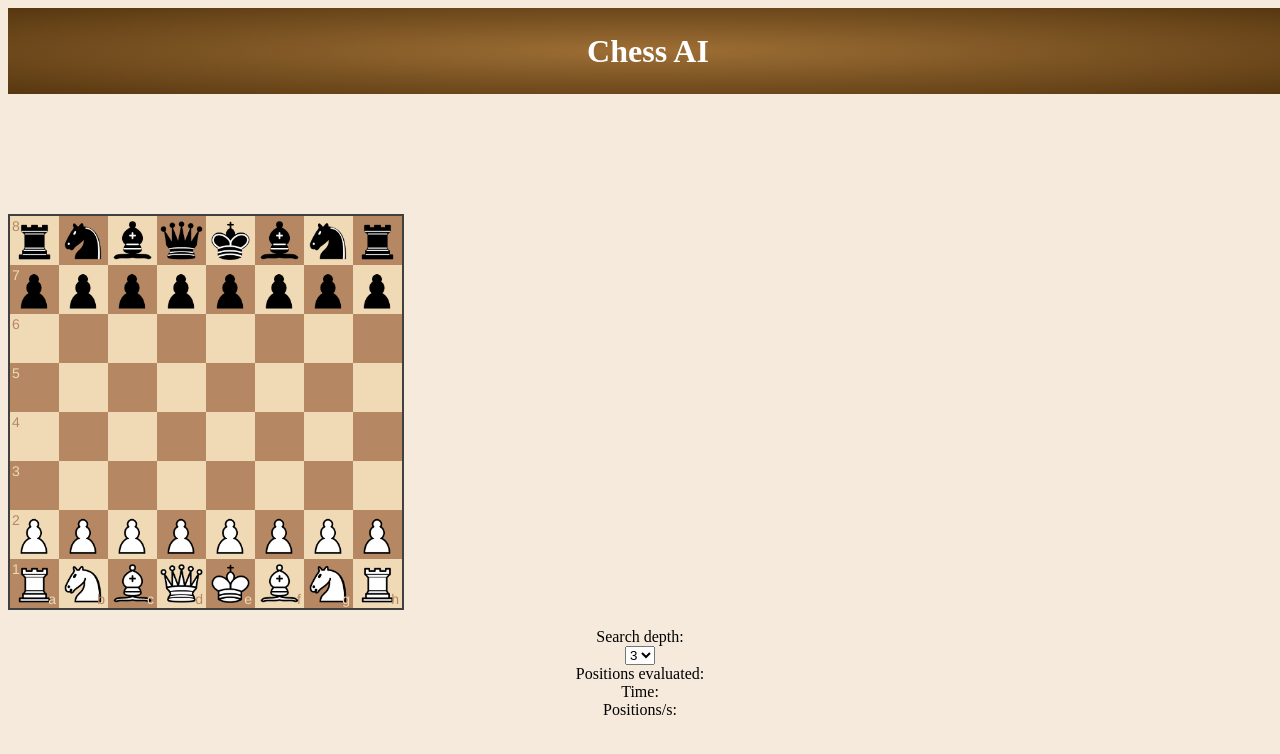
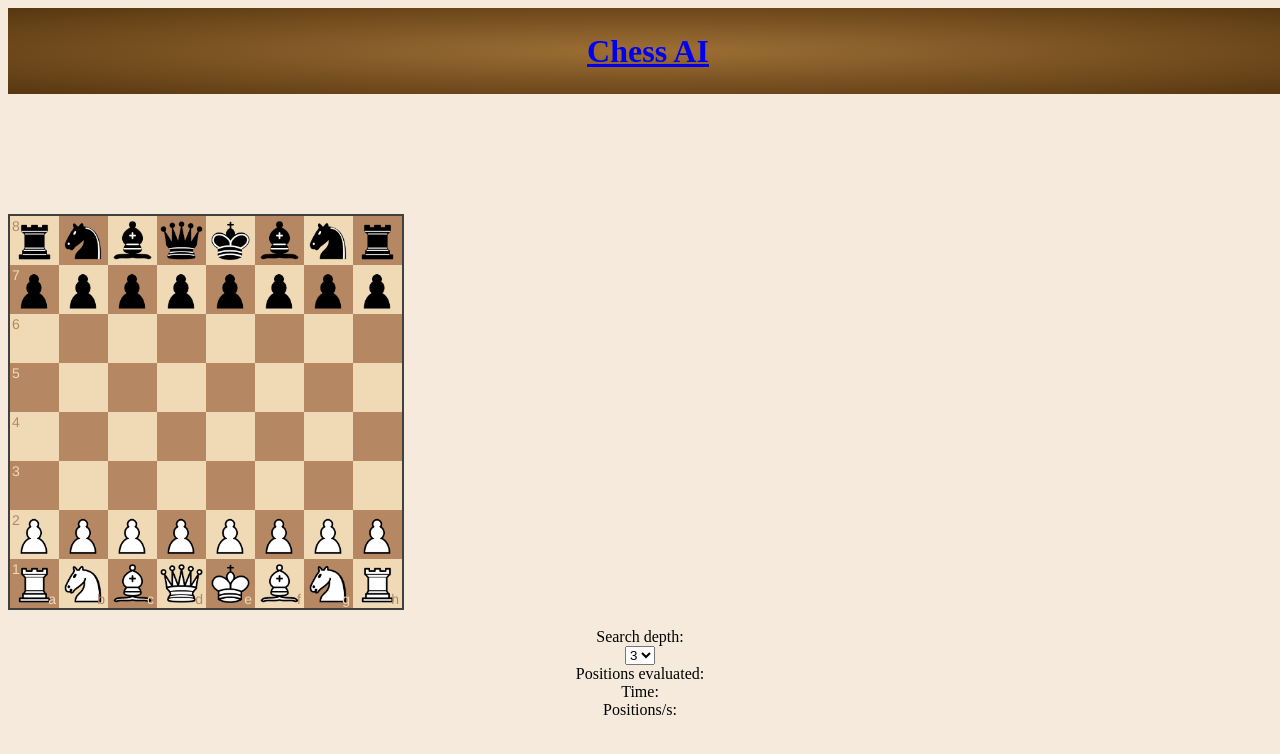
Before and after one commit to Anonymous893/Chess-AI, a website: page game.html in a window 1280 px wide. Drawn offline with Linux system fonts and the light colour scheme.

Commit message:
add link

```diff
--- a/game.html
+++ b/game.html
@@ -6,7 +6,7 @@
         <link rel="stylesheet" href="gameStyle.css">
     </head>
     <body>
-        <header class="header"><h1>Chess AI</h1></header>
+        <header class="header"><h1><a href="index.html">Chess AI</a></h1></header>
         <div id="board" class="board"></div>
         <div class="info">
             <br>
```
